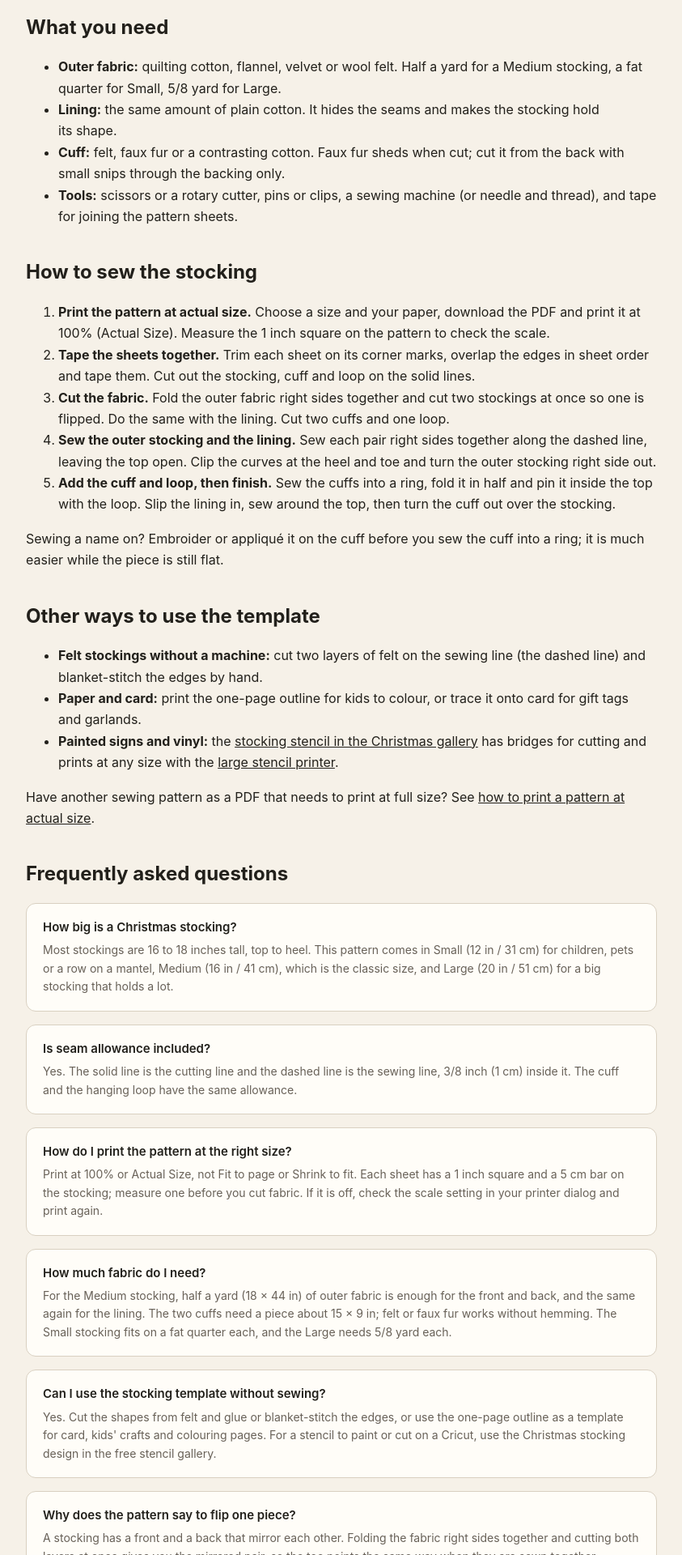
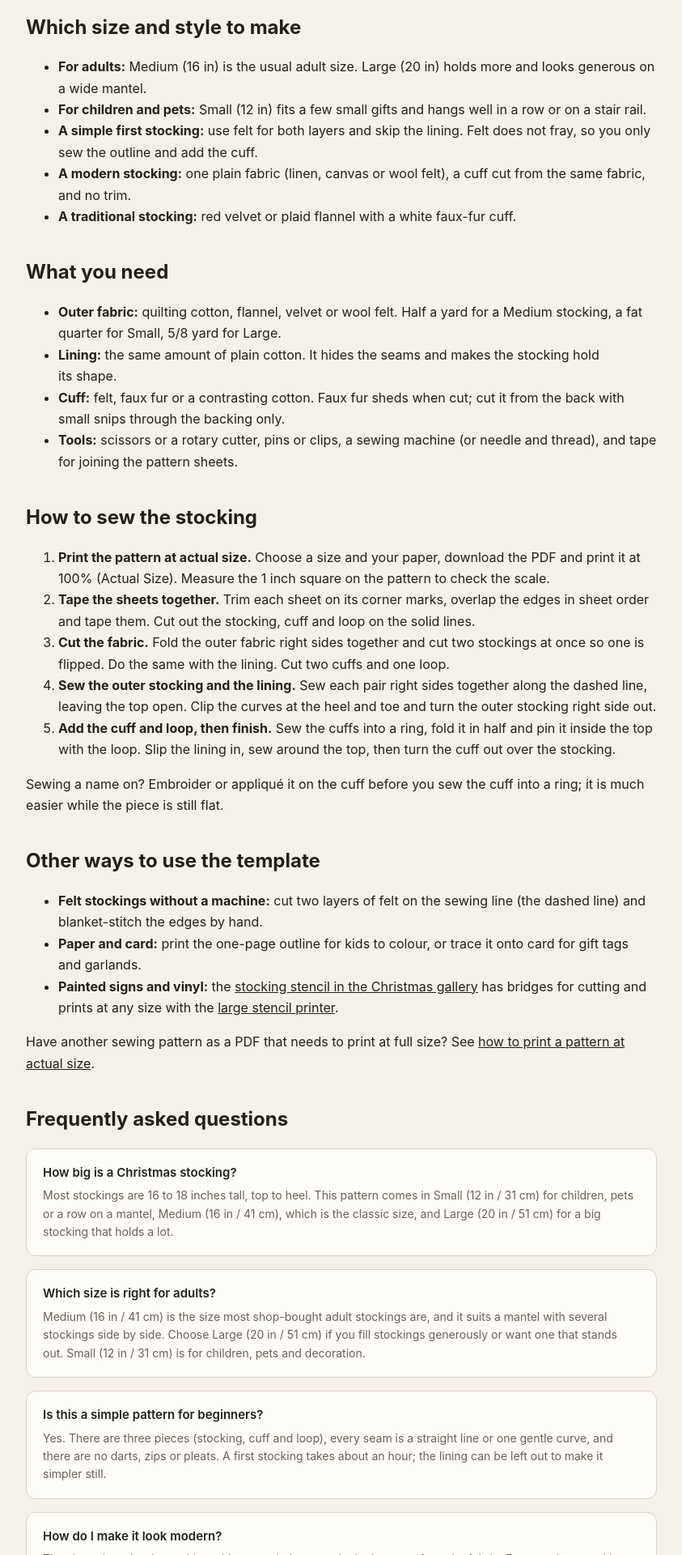
Before and after one commit to ismilewolf-eng/tilestencil, a Next.js app: page /christmas-stocking-pattern in a window 1280 px wide. Shown: the part 1820-3740 px from the top of the page at 81% size, without its empty margins (218-1061 px from the left). Built offline with nearby package versions, Linux system fonts and the light colour scheme; no server answers.

Commit message:
Stocking page: which size and style (adults, simple, modern) and three FAQ answers
Assisted-by: Cindy (https://cindy.app)

```diff
--- a/app/(en)/christmas-stocking-pattern/page.tsx
+++ b/app/(en)/christmas-stocking-pattern/page.tsx
@@ -6,6 +6,7 @@ import { StockingPatternApp } from "@/components/StockingPatternApp";
 import { languageAlternates, localizedPath } from "@/lib/locale";
 
 // 2026-11-10: wording people search (Search Console): "pdf free download", "with cuff", "large".
+// 2026-11-12: also "for adults", "simple", "modern": answered in "Which size and style" and the FAQ.
 const TITLE = "Free Christmas Stocking Pattern PDF – With Cuff, Small to Large";
 const DESCRIPTION =
   "Free PDF download: printable Christmas stocking pattern with cuff and hanging loop, in small (12 in), medium (16 in) and large (20 in). Prints at actual size on US Letter or A4.";
@@ -21,6 +22,9 @@ export const metadata: Metadata = {
     "printable christmas stocking pattern",
     "stocking pattern pdf",
     "christmas stocking outline",
+    "simple christmas stocking pattern",
+    "christmas stocking pattern for adults",
+    "modern christmas stocking pattern",
   ],
   alternates: {
     canonical: "/christmas-stocking-pattern",
@@ -62,6 +66,21 @@ const faqItems = [
     question: "How big is a Christmas stocking?",
     answer:
       "Most stockings are 16 to 18 inches tall, top to heel. This pattern comes in Small (12 in / 31 cm) for children, pets or a row on a mantel, Medium (16 in / 41 cm), which is the classic size, and Large (20 in / 51 cm) for a big stocking that holds a lot.",
+  },
+  {
+    question: "Which size is right for adults?",
+    answer:
+      "Medium (16 in / 41 cm) is the size most shop-bought adult stockings are, and it suits a mantel with several stockings side by side. Choose Large (20 in / 51 cm) if you fill stockings generously or want one that stands out. Small (12 in / 31 cm) is for children, pets and decoration.",
+  },
+  {
+    question: "Is this a simple pattern for beginners?",
+    answer:
+      "Yes. There are three pieces (stocking, cuff and loop), every seam is a straight line or one gentle curve, and there are no darts, zips or pleats. A first stocking takes about an hour; the lining can be left out to make it simpler still.",
+  },
+  {
+    question: "How do I make it look modern?",
+    answer:
+      "The shape is a classic stocking with a rounded toe, so the look comes from the fabric. For a modern stocking use one plain fabric such as linen, canvas, wool felt or bouclé in a neutral or a single deep colour, cut the cuff from the same fabric instead of faux fur, and use a leather or twill-tape loop.",
   },
   {
     question: "Is seam allowance included?",
@@ -112,6 +131,28 @@ export default function ChristmasStockingPatternPage() {
             </p>
             <p>Want a plain shape for colouring, felt or card? Download the one-page outline instead.</p>
           </QuickAnswer>
+
+          <section>
+            <h2>Which size and style to make</h2>
+            <ul>
+              <li>
+                <b>For adults:</b> Medium (16 in) is the usual adult size. Large (20 in) holds more and looks generous on a wide mantel.
+              </li>
+              <li>
+                <b>For children and pets:</b> Small (12 in) fits a few small gifts and hangs well in a row or on a stair rail.
+              </li>
+              <li>
+                <b>A simple first stocking:</b> use felt for both layers and skip the lining. Felt does not fray, so you only sew the outline and add the
+                cuff.
+              </li>
+              <li>
+                <b>A modern stocking:</b> one plain fabric (linen, canvas or wool felt), a cuff cut from the same fabric, and no trim.
+              </li>
+              <li>
+                <b>A traditional stocking:</b> red velvet or plaid flannel with a white faux-fur cuff.
+              </li>
+            </ul>
+          </section>
 
           <section>
             <h2>What you need</h2>
```
